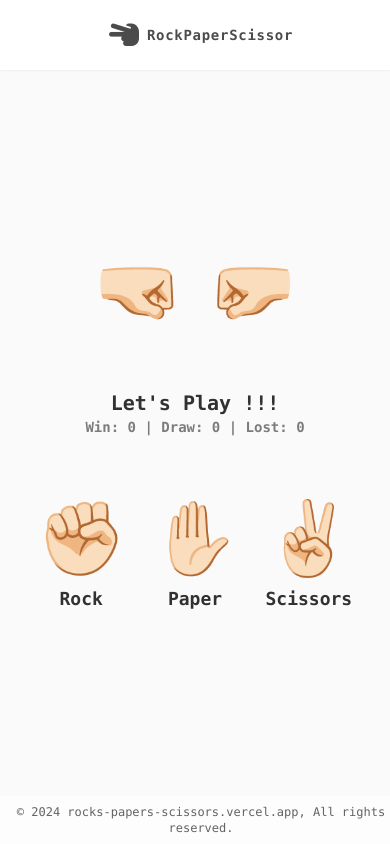
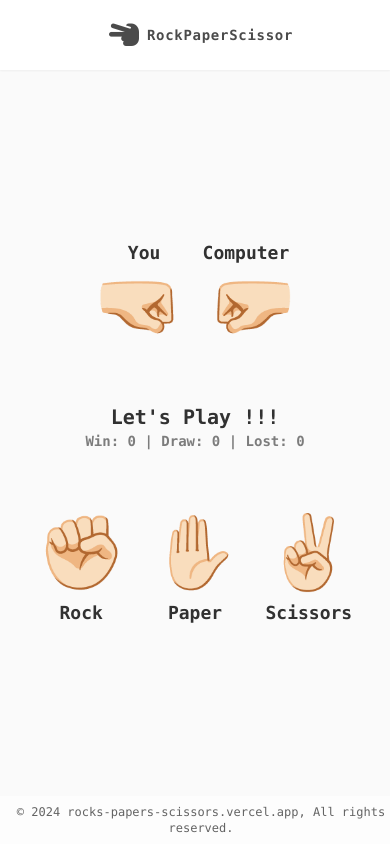
Before and after one commit to Nazrulalif/rockPaperScissor, a React (Vite) app: page / in a window 390 px wide. Built offline with nearby package versions, Linux system fonts and the light colour scheme.

Commit message:
change phone screen responsive

```diff
--- a/src/layouts/Footer.jsx
+++ b/src/layouts/Footer.jsx
@@ -1,7 +1,7 @@
 const Footer = () => {
   return (
     <>
-      <footer className="pl-3 lg:p-5 py-2 sticky bottom-0 z-1 bg-white opacity-60">
+      <footer className="pl-3 lg:p-5 py-2 bottom-0 z-1 bg-white opacity-60">
         <div className="flex flex-col items-center">
           <div className="font-mono text-xs md:text-sm lg:text-sm  text-center">
             © 2024 rocks-papers-scissors.vercel.app, All rights reserved.
--- a/src/pages/Home.jsx
+++ b/src/pages/Home.jsx
@@ -49,6 +49,10 @@ const Home = () => {
       <div className="flex flex-col items-center">
         {/* Player and Computer Choices */}
         <div className="flex flex-row">
+          <div className="flex flex-col items-center">
+            <div className="text-lg lg:text-xl md:text-xl font-mono opacity-80 font-bold">
+              You
+            </div>
             <div
               className={`text-7xl md:text-9xl lg:text-9xl mr-3 ${
                 loading && playerChoice === null ? "shake" : ""
@@ -62,6 +66,11 @@ const Home = () => {
                 ? "✌🏻"
                 : "🤜🏻"}
             </div>
+          </div>
+          <div className="flex flex-col items-center">
+            <div className="text-lg lg:text-xl md:text-xl font-mono opacity-80 font-bold">
+              Computer
+            </div>
             <div
               className={`text-7xl md:text-9xl lg:text-9xl ml-3 ${
                 loading && computerChoice === null ? "shake" : ""
@@ -74,6 +83,7 @@ const Home = () => {
                 : computerChoice === "Scissors"
                 ? "✌🏻"
                 : "🤛🏻"}
+            </div>
           </div>
         </div>
 
```
Lines whose indentation alone changed are shown as unchanged.
